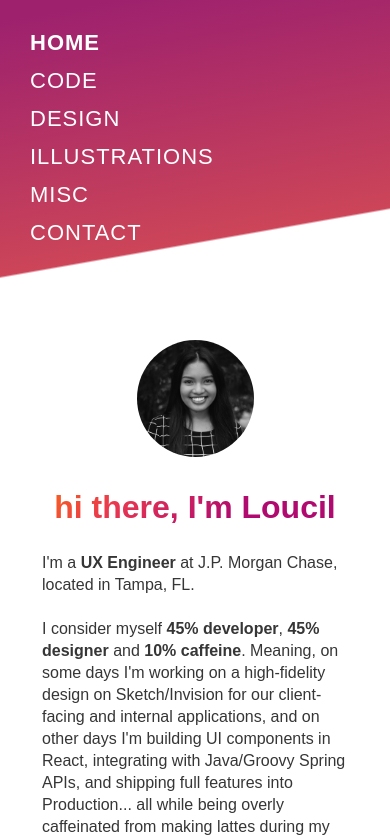
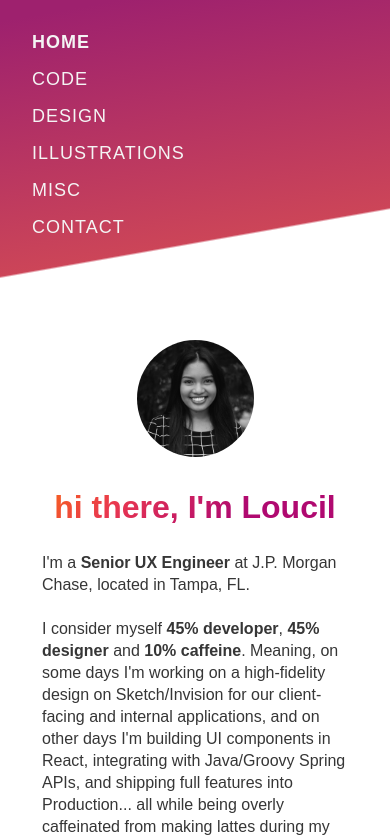
Before and after one commit to loucilvr/loucilrubio.github.io, a React (Create React App) app in the folder my-app/: page / in a window 390 px wide. Shown: the top 840 px of the page. Built offline with nearby package versions, Linux system fonts and the light colour scheme.

Commit message:
Mobile menu UX enhancement

```diff
--- a/my-app/src/App.js
+++ b/my-app/src/App.js
@@ -16,7 +16,7 @@ const useStyles = createUseStyles({
             width: '100%',
             display: 'flex',
             justifyContent: 'space-between',
-            padding: '200px 0px',
+            padding: '100px 0px',
         },
         '@media (max-width: 768px)': {
             width: '100%',
--- a/my-app/src/Components/Menu/Menu.js
+++ b/my-app/src/Components/Menu/Menu.js
@@ -1,12 +1,14 @@
-import React from 'react';
+import React, { useState, useEffect } from 'react';
 import { Link } from 'react-router-dom';
 import { connect } from 'react-redux';
 import { getSelectedContent, setView } from './Menu.ducks';
 import { createUseStyles } from 'react-jss';
+import classnames from 'classnames';
 
 const useStyles = createUseStyles({
     selected: {
         fontWeight: 'bold !important',
+        color: '#FFFFFF',
     },
     menu: {
         height: '100%',
@@ -16,7 +18,7 @@ const useStyles = createUseStyles({
             display: 'flex',
             flexDirection: 'column',
             padding: '24px',
-            fontSize: '22px',
+            fontSize: '18px',
             width: '100%',
             height: '300px',
             backgroundImage:
@@ -24,8 +26,8 @@ const useStyles = createUseStyles({
             position: 'fixed',
             overflow: 'hidden',
             '& > a': {
-                color: '#ffffff',
-                margin: '6px',
+                color: '#F4F4F4',
+                margin: '8px',
                 letterSpacing: '1px',
                 textDecoration: 'none',
                 fontWeight: '100',
@@ -40,12 +42,19 @@ const useStyles = createUseStyles({
             '& > a': {
                 fontSize: '24px',
                 color: '#464646',
-                fontSize: '24px',
                 letterSpacing: '1px',
                 fontWeight: '100',
                 textDecoration: 'none',
                 margin: '8px',
             },
+        },
+    },
+    hideMenu: {
+        top: '-300px',
+    },
+    showMenu: {
+        '@media (max-width: 768px)': {
+            top: 0,
         },
     },
 });
@@ -80,9 +89,34 @@ const menuLinks = [
 const Menu = ({ selectedContent, setView }) => {
     const classes = useStyles();
     const isSelected = (label) => label === selectedContent && classes.selected;
+    const browserWidth = document.body.clientWidth;
+    const [prevScrollPos, setPrevScrollPos] = useState(window.pageYOffset);
+    const [showMenu, setShowMenu] = useState(true);
 
+    useEffect(() => {
+        const handleScroll = () => {
+            if (browserWidth <= 768) {
+                const currentScrollPos = window.pageYOffset;
+                const showMenu =
+                    currentScrollPos < 200 ||
+                    (prevScrollPos > currentScrollPos &&
+                        currentScrollPos <= 500);
+                setShowMenu(showMenu);
+                setPrevScrollPos(currentScrollPos);
+            }
+        };
+        if (browserWidth <= 768) {
+            window.addEventListener('scroll', handleScroll);
+            return () => window.removeEventListener('scroll', handleScroll);
+        }
+    }, [browserWidth, prevScrollPos]);
     return (
-        <nav className={classes.menu}>
+        <nav
+            className={classnames(
+                classes.menu,
+                showMenu ? classes.showMenu : classes.hideMenu
+            )}
+        >
             {menuLinks.map((ml) => (
                 <Link
                     to={ml.path}
--- a/my-app/src/pages/Home/Home.js
+++ b/my-app/src/pages/Home/Home.js
@@ -54,8 +54,8 @@ const Home = () => {
                 <section className={classes.aboutDetails}>
                     <p>
                         {' '}
-                        I'm a <strong>UX Engineer</strong> at J.P. Morgan Chase,
-                        located in Tampa, FL.
+                        I'm a <strong>Senior UX Engineer</strong> at J.P. Morgan
+                        Chase, located in Tampa, FL.
                         <br />
                         <br />I consider myself <b>45% developer</b>,
                         <b> 45% designer</b> and <b>10% caffeine</b>. Meaning,
```
